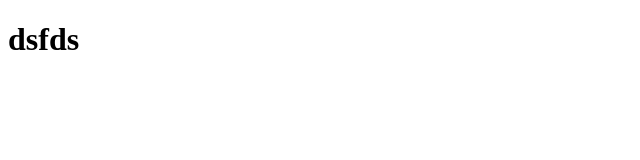
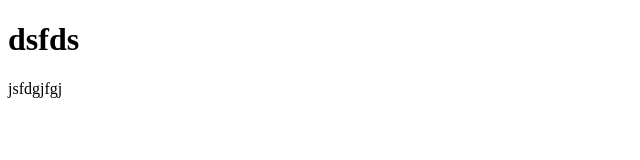
Before and after one commit to vodil1/test, a plain HTML site: page index.html in a window 1280 px wide. Shown: the full height of the page, 0-640 px from the left. Drawn offline with Linux system fonts and the light colour scheme.

Commit message:
Initial 2

```diff
--- a/index.html
+++ b/index.html
@@ -8,5 +8,6 @@
 </head>
 <body>
     <h1>dsfds</h1>
+    <p>jsfdgjfgj</p>
 </body>
 </html>
```
